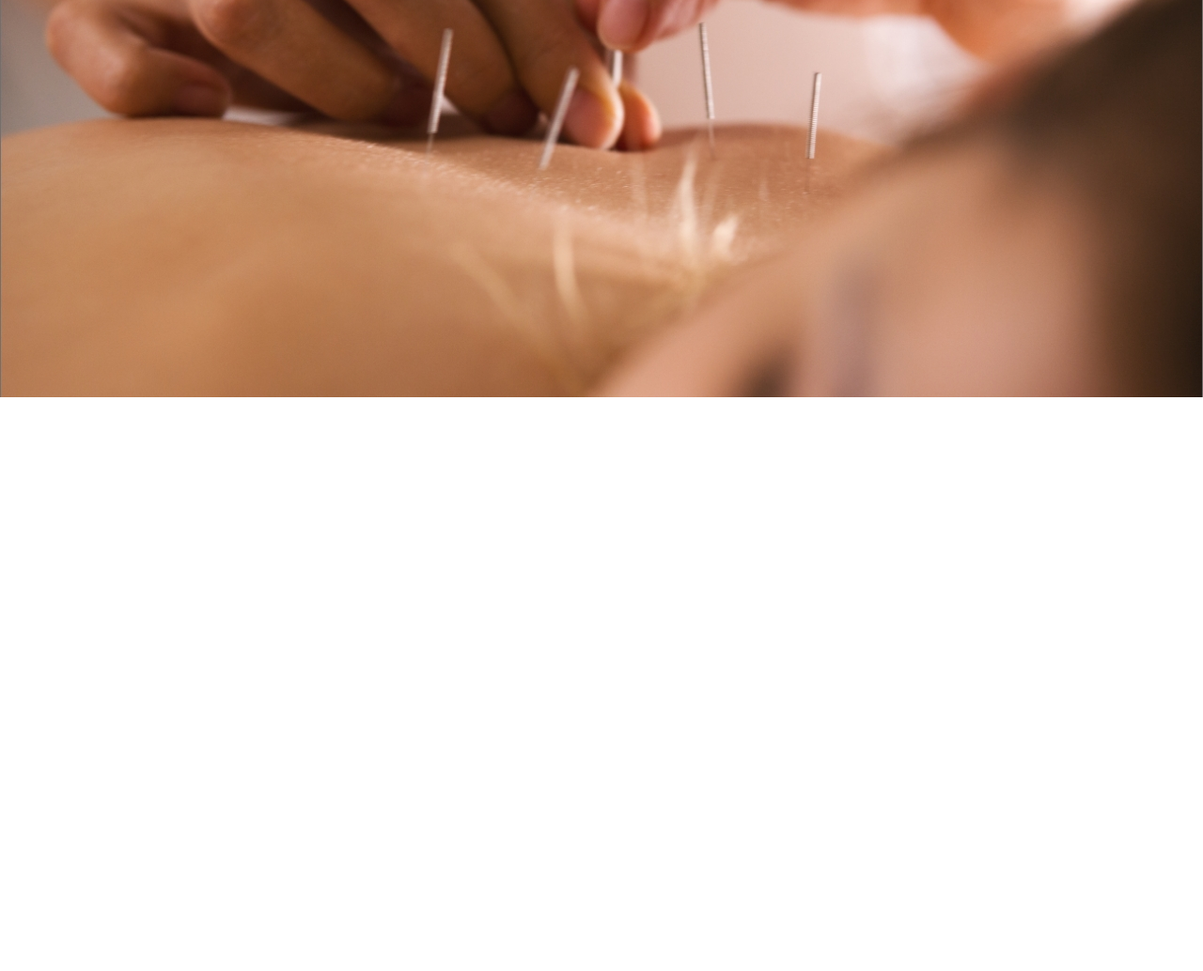
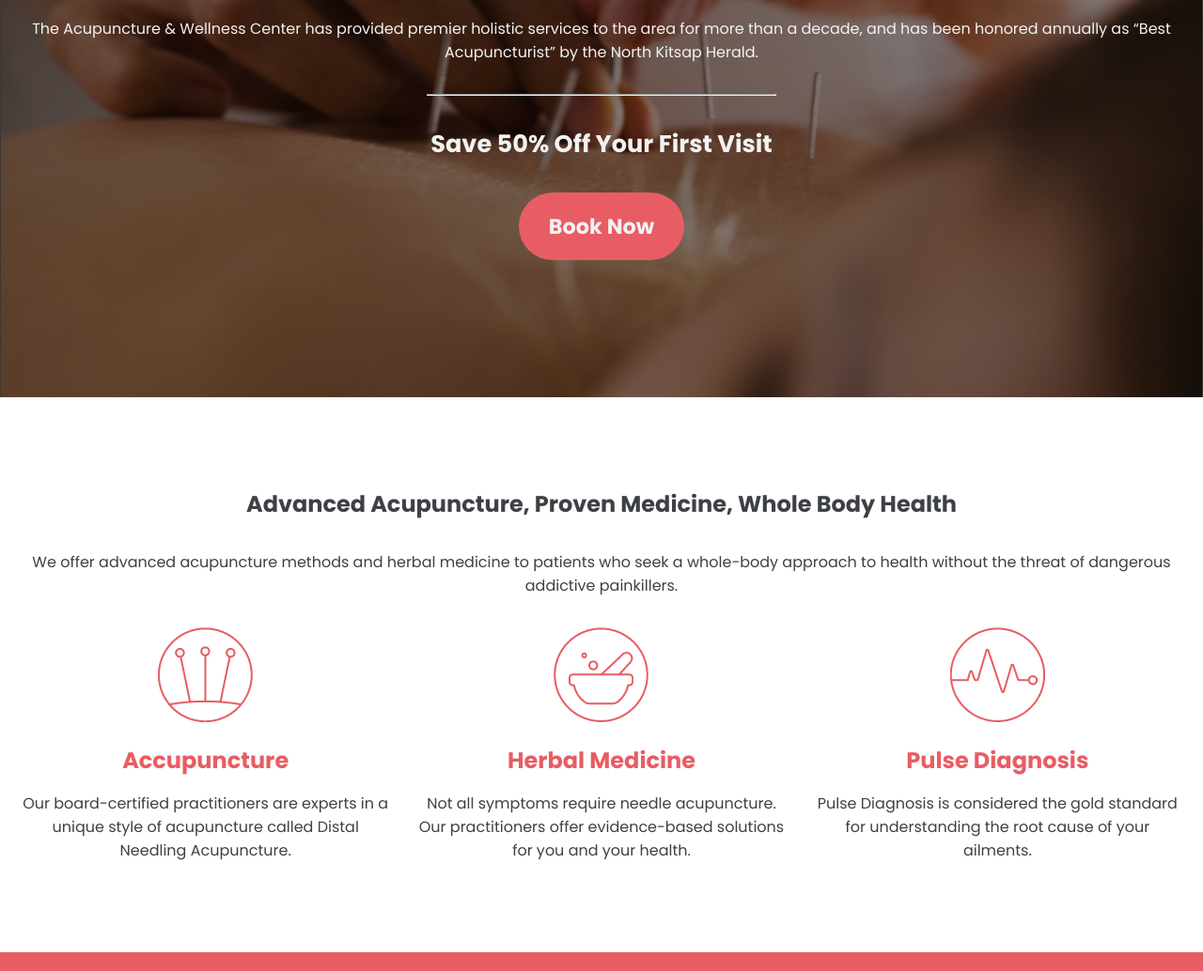
Before and after one commit to 1920576CPE/SAAS-CSS, a plain HTML site: page index.html in a window 1280 px wide. Shown: the part 346-1380 px from the top of the page at 94% size. Before the commit the page ends 800 px from the top, so only its background shows below. Drawn offline with Linux system fonts and the light colour scheme.

Commit message:
for continue

```diff
--- a/index.html
+++ b/index.html
@@ -28,13 +28,65 @@
         </div>
     </header>
 
-    <section class="banner">
+    <section class="banner d--flex align--center">
         <div class="container">
+                <h2 class = "mb--2">Voted Best Acupuncturist for 12 years</h2>
+                <p class = "mb--2">The Acupuncture & Wellness Center has provided premier holistic services to the area for more than a decade, and has been honored annually as “Best Acupuncturist” by the North Kitsap Herald.</p>
+
+                <hr class ="mb--2">
+                <h3 class = "mb--2">Save 50% Off Your First Visit</h3>
+
+                <a class="btn bg--primary " href="#">Book Now</a>
+
 
 
 
         </div>
     </section>
 
+    <section class="services text--center border-bottom-primary">
+        <div class="container">
+            <h2 class = "mb--2">Advanced Acupuncture, Proven Medicine, Whole Body Health</h2>
+            <p class = "mb--2">
+                We offer advanced acupuncture methods and herbal medicine to patients who seek a whole-body approach to health without the threat of dangerous addictive painkillers.
+            </p>
+            <div class="services__wrapper">
+
+                <div class="services__type">
+                    <img class = "mb--1" src="./img/acupuncture Icon.png" alt="">
+                    <h2 class ="text--primary mb--1">Accupuncture</h2>
+                    <p>
+                        Our board-certified practitioners are experts in a unique style of acupuncture called Distal Needling Acupuncture.
+                    </p>
+                </div>
+
+                <div class="services__type">
+                    <img class = "mb--1"src="./img/herbal icon.png" alt="">
+                    <h2 class = "text--primary mb--1">Herbal Medicine</h2>
+                    <p>
+                        Not all symptoms require needle acupuncture. Our practitioners offer evidence-based solutions for you and your health.
+                    </p>
+                </div>
+
+                <div class="services__type">
+                    <img class = "mb--1" src="./img/Pulse Icon.png" alt="">
+                    <h2 class ="text--primary mb--1">Pulse Diagnosis</h2>
+                    <p>
+                        Pulse Diagnosis is considered the gold standard for understanding the root cause of your ailments.
+                    </p>
+                </div>
+
+
+
+            </div>
+        </div>
+    </section>
+
+    <section class="claim">
+        <div class="container">
+
+        </div>
+    </section>
+
 </body>
 </html>
--- a/scss/_04-mixins.scss
+++ b/scss/_04-mixins.scss
@@ -10,9 +10,28 @@
     align-items: center;
 }
 
-@mixin mediaQuer ($width:48rem) {
+@mixin mediaQuery ($width:48rem) {
     @media screen and (max-width:$width) {
         @content;
     }
 
 }
+
+@mixin btn($bg) {
+    padding: 1.2rem 2rem;
+    color: $clr-white;
+    font-weight: 700;
+    font-size: 1.4rem;
+    border-radius: 5rem;
+    display: inline-block;
+    background: $bg;
+    &:hover {
+      background: darken($bg, 10);
+    }
+  }
+
+  @mixin grid($cols:1, $gap:1rem){
+    display: grid;
+    grid-template-columns: repeat($cols,1fr);
+    grid-gap: $gap;
+  }
--- a/scss/_06-utilities.scss
+++ b/scss/_06-utilities.scss
@@ -15,6 +15,9 @@ $colors : (
         &--#{$key} {
             color:$val;
         }
+    }
+    .btn.bg--#{$key}{
+        @include btn($val);
     }
 }
 
@@ -69,3 +72,9 @@ $alignments: (
     }
   }
 }
+
+@for $i from 1 through 10 {
+    .mb--#{$i} {
+      margin-bottom: $i + rem;
+    }
+  }
--- a/scss/pages/_landing.scss
+++ b/scss/pages/_landing.scss
@@ -6,5 +6,34 @@
     background-image:url("/img/banner.jpg");
     background-size: cover;
     background-repeat: no-repeat;
+    background-color: gray;
+    background-blend-mode: multiply;
     height: 80vh;
+    text-align: center;
+    color:$clr-white;
+    hr{
+        width: 30%;
+        margin: 2rem auto;
+    }
+    h2{
+        font-size: clamp(2rem,3vw,3rem);
+    }
+    h3{
+        font-size: clamp(1.5rem,2vw,2rem);
+    }
+    a{
+        text-decoration: none;
+    }
+
 }
+
+.services {
+    padding: 6rem 0;
+    color: $clr-grey;
+    &__wrapper{
+        @include grid(3,2rem);
+        @include mediaQuery(){
+            @include grid (1,2rem);
+        }
+}
+}
```
Also changed, not shown: dist/css/main.min.css, 1 other file.
